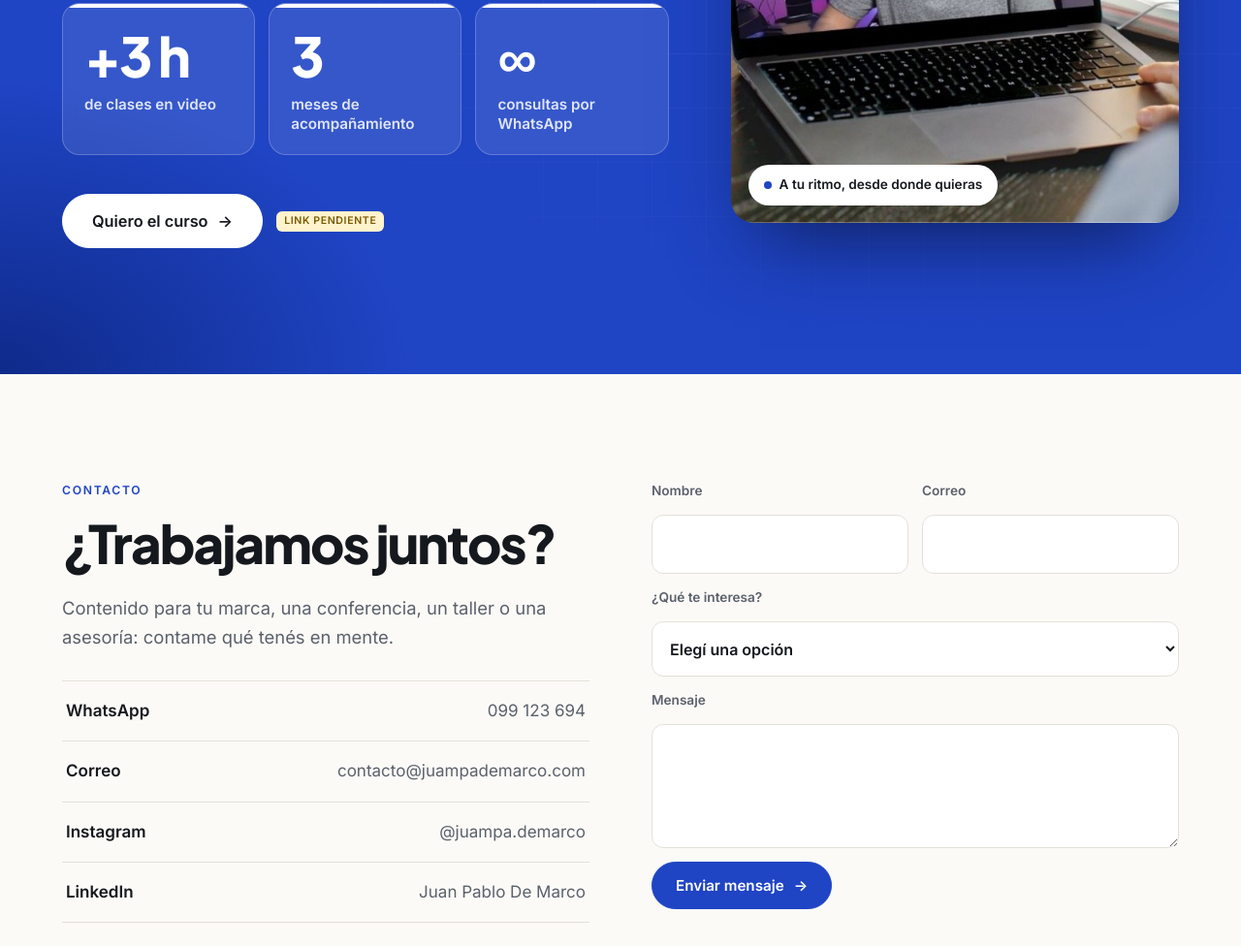
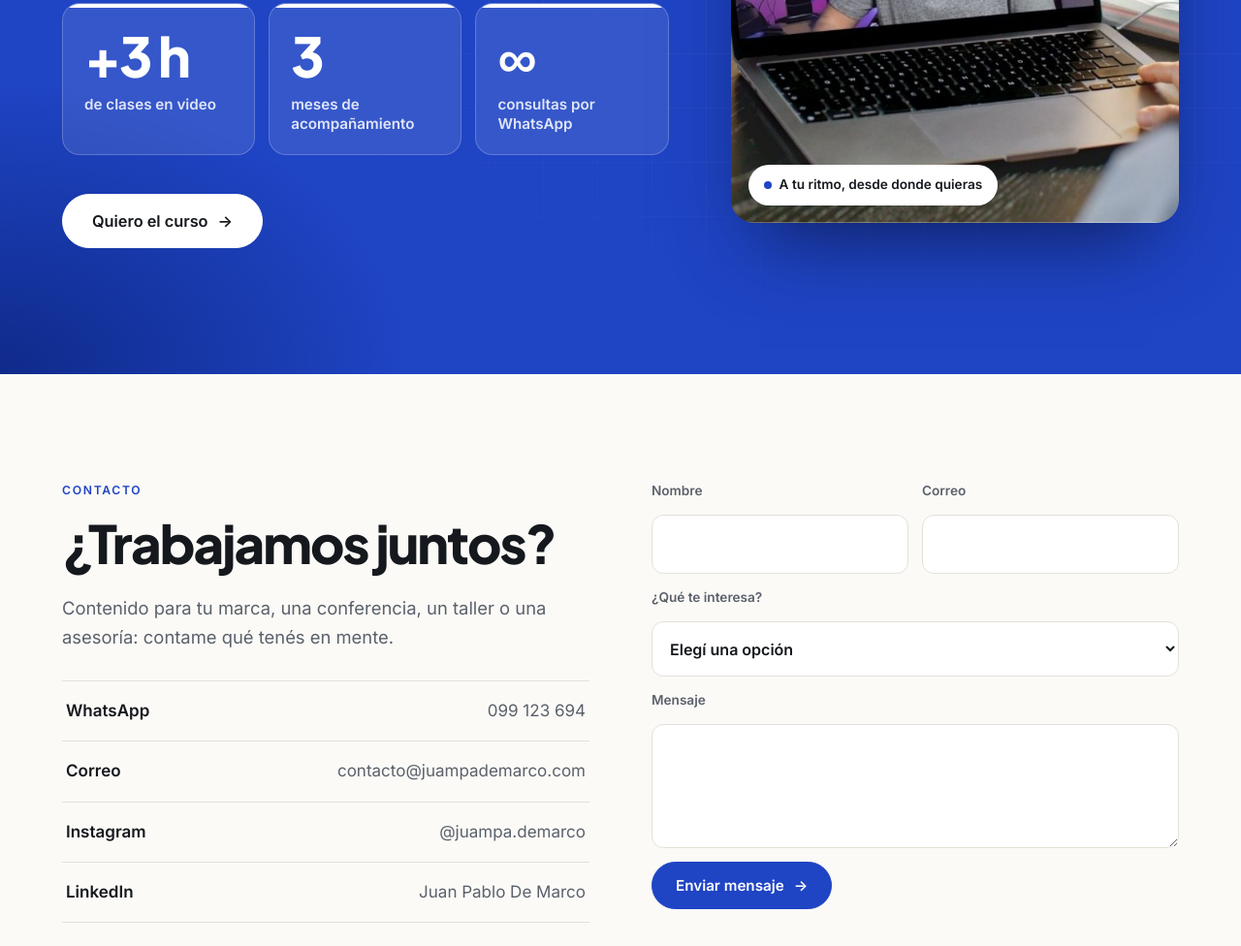
Before and after one commit to patriciocampodonico/juan-pablo-de-marco-web, a plain HTML site: page index.html in a window 1280 px wide. Shown: the part 4212-5188 px from the top of the page at 97% size. Drawn offline with Linux system fonts and the light colour scheme.

Commit message:
Curso: link a tuprimeragentedeia.com
Co-Authored-By: Claude Opus 5.5 <noreply@anthropic.com>

```diff
--- a/index.html
+++ b/index.html
@@ -429,7 +429,7 @@ footer.site .wrap{display:flex;justify-content:space-between;gap:16px;flex-wrap:
         <div class="stat"><b><i class="c" data-count="3">0</i></b><span>meses de acompañamiento</span></div>
         <div class="stat"><b>∞</b><span>consultas por WhatsApp</span></div>
       </div>
-      <div class="actions rv d3"><a class="btn light" href="#" title="Link de contratación pendiente">Quiero el curso <span class="arr">→</span></a><span class="pend">link pendiente</span></div>
+      <div class="actions rv d3"><a class="btn light" href="https://www.tuprimeragentedeia.com/" target="_blank" rel="noopener">Quiero el curso <span class="arr">→</span></a></div>
     </div>
     <div class="ph rv d2"><img src="img/Cursos-IA.jpg" alt="Clase del curso Tu primer agente de IA en una laptop" loading="lazy"><span class="badge"><i></i>A tu ritmo, desde donde quieras</span></div>
   </div>
```
